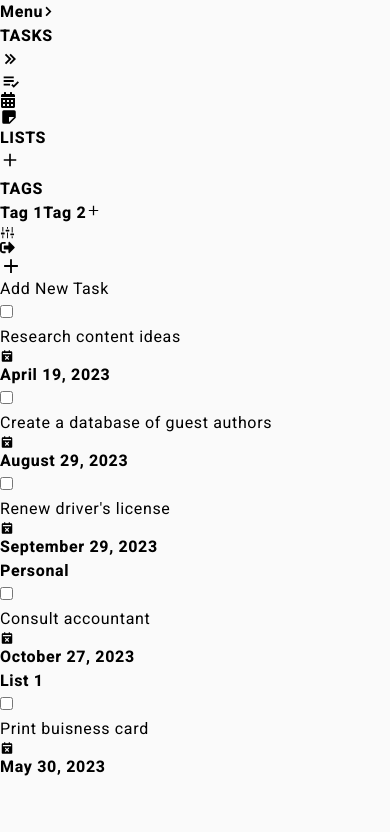
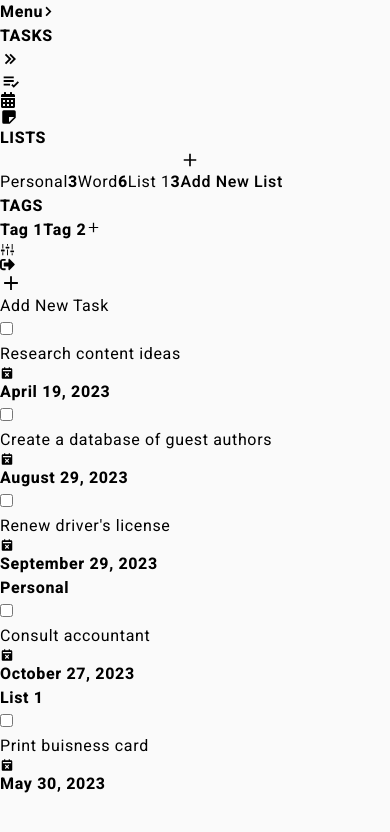
Before and after one commit to setykarimi/Note-app, a React (Vite) app: page / in a window 390 px wide. Shown: the top 832 px of the page. Built offline with nearby package versions, Linux system fonts and the light colour scheme.

Commit message:
Subject: Note app, Description: Edit for responsive view, Date: 10/7/2023

```diff
--- a/src/layout/sidebar/components/lists.jsx
+++ b/src/layout/sidebar/components/lists.jsx
@@ -2,7 +2,7 @@ import React from "react";
 import { IoMdAdd } from "react-icons/io";
 import { Link, useLocation } from "react-router-dom";
 
-export default function Lists({ expanded }) {
+export default function Lists() {
   const { pathname } = useLocation();
 
   const lists = [
@@ -27,31 +27,23 @@ export default function Lists({ expanded }) {
   ];
   return (
     <div className="mt-4 border-b border-b-gray-200 pb-4">
-      <span
-        className={`text-xs text-gray-600 font-bold block ${
-          expanded ? "text-left" : "text-center"
-        }`}
-      >
+      <span className="text-xs text-gray-600 font-bold block text-left">
         LISTS
       </span>
       <div className="flex flex-col  mt-2">
         {lists.map((list) => (
-          <CustomLink list={list} currentPath={pathname} expanded={expanded} />
+          <CustomLink list={list} currentPath={pathname} />
         ))}
-        <button
-          className={`flex items-center gap-2 text-gray-600 font-medium px-1 py-2 ${
-            !expanded ? " justify-center" : ""
-          }`}
-        >
+        <button className="flex items-center gap-2 text-gray-600 font-medium px-1 py-2">
           <IoMdAdd className="text-gray-500" size={20} />
-          {expanded && "Add New List"}
+          Add New List
         </button>
       </div>
     </div>
   );
 }
 
-const CustomLink = ({ list, currentPath, expanded }) => {
+const CustomLink = ({ list, currentPath }) => {
   const path = list.to == currentPath;
 
   return (
@@ -59,19 +51,16 @@ const CustomLink = ({ list, currentPath, expanded }) => {
       to={list.to}
       className={`${
         path ? "bg-gray-200 font-bold" : ""
-      } p-2 rounded-md text-gray-600 flex items-center ${
-        !expanded ? "justify-center" : ""
-      }`}
+      } p-2 rounded-md text-gray-600 flex items-center`}
     >
       <span className="flex items-center gap-4">
         <span
           className={`block ${list.color} w-3 h-3`}
           style={{ borderRadius: "2px" }}
         ></span>
-        {expanded && list.name}
+        {list.name}
       </span>
 
-      {expanded && (
       <span
         className={`block ml-auto ${
           path ? "bg-white" : "bg-gray-200"
@@ -79,7 +68,6 @@ const CustomLink = ({ list, currentPath, expanded }) => {
       >
         {list.badge}
       </span>
-      )}
     </Link>
   );
 };
```
Lines whose indentation alone changed are shown as unchanged.
